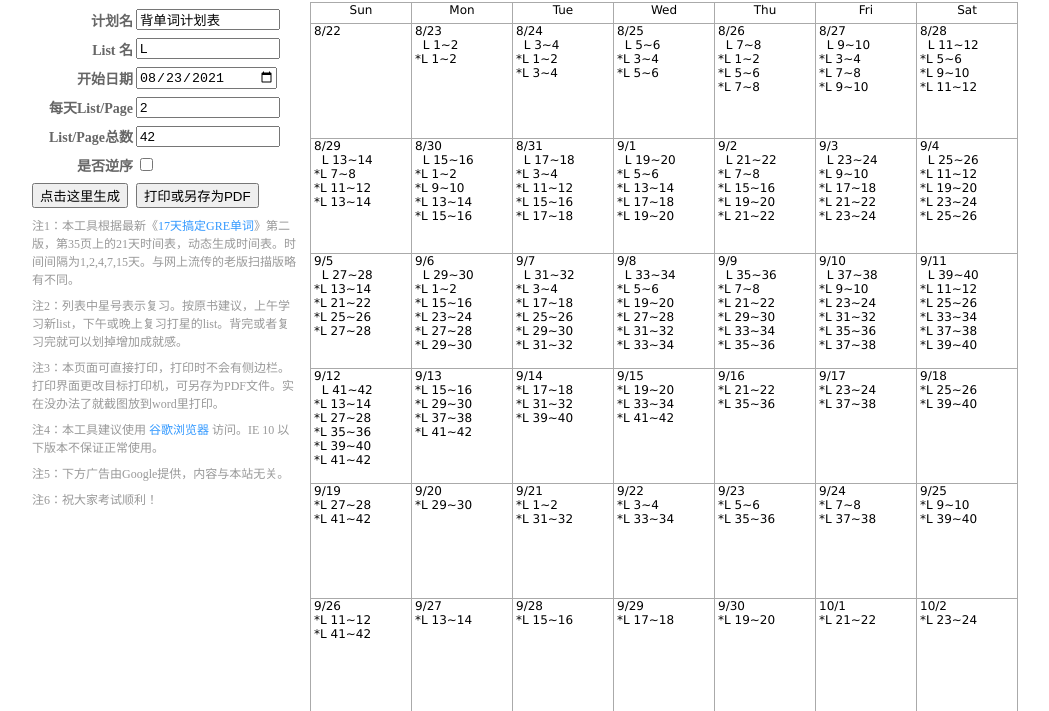
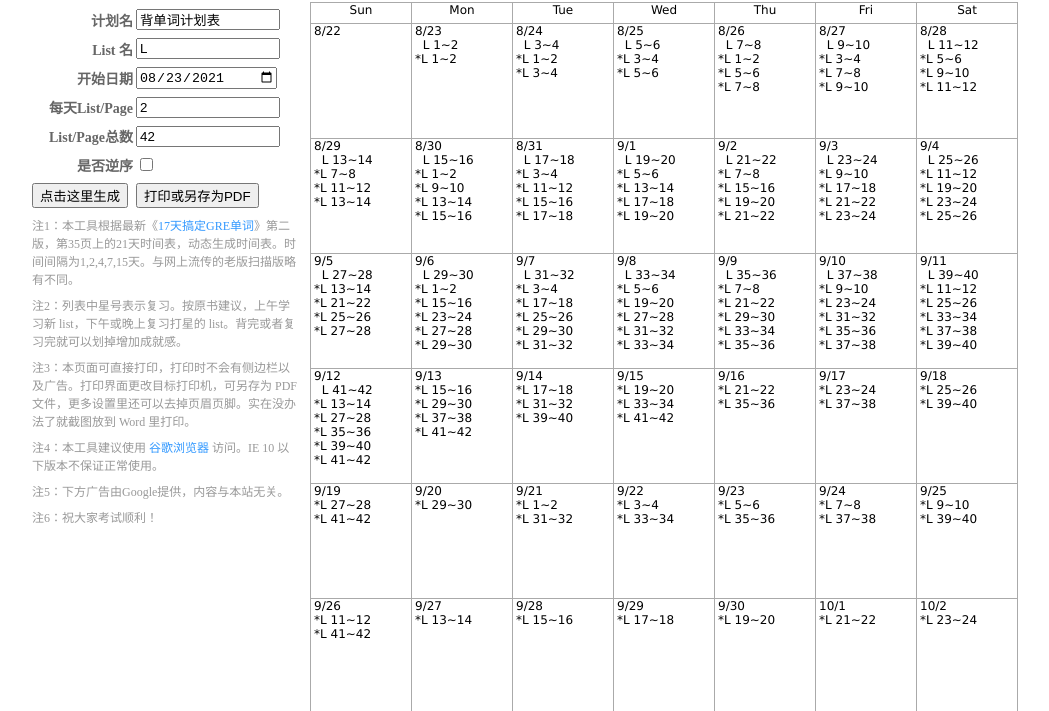
Before and after one commit to shawphy/exam4us, a plain HTML site: page index.html in a window 1280 px wide. Shown: the part 87-798 px from the top of the page, without its empty margins (116-1165 px from the left). Drawn offline with nearby package versions, Linux system fonts and the light colour scheme.

Commit message:
Update index.html

```diff
--- a/index.html
+++ b/index.html
@@ -59,10 +59,10 @@
 <tr><th>每天List/Page</th><td><input id="listPerDay"></td></tr>
 <tr><th>List/Page总数</th><td><input id="totalList"><br></td></tr>
 <tr><th>是否逆序</th><td><input id="reverse" type="checkbox"></td></tr>
-<tr><td><button id="generate">点击这里生成</button></td><td><button type="button" title="在打印对话框中，更改目标打印机，可以另存为PDF文件。" onclick="javascript:window.print()">打印或另存为PDF</button></td></tr>
+<tr><td><button id="generate">点击这里生成</button></td><td><button type="button" title="在打印对话框中，更改目标打印机，可以另存为 PDF 文件。" onclick="javascript:window.print()">打印或另存为PDF</button></td></tr>
 <tr><td colspan=2>注1：本工具根据最新《<a href="https://www.amazon.cn/gp/product/B0011C0ZQ0/ref=as_li_ss_tl?ie=UTF8&camp=536&creative=3132&creativeASIN=B0011C0ZQ0&linkCode=as2&tag=shawphy-23">17天搞定GRE单词</a>》第二版，第35页上的21天时间表，动态生成时间表。时间间隔为1,2,4,7,15天。与网上流传的老版扫描版略有不同。</td></tr>
-<tr><td colspan=2>注2：列表中星号表示复习。按原书建议，上午学习新list，下午或晚上复习打星的list。背完或者复习完就可以划掉增加成就感。</td></tr>
-<tr><td colspan=2>注3：本页面可直接打印，打印时不会有侧边栏。打印界面更改目标打印机，可另存为PDF文件。实在没办法了就截图放到word里打印。</td></tr>
+<tr><td colspan=2>注2：列表中星号表示复习。按原书建议，上午学习新 list，下午或晚上复习打星的 list。背完或者复习完就可以划掉增加成就感。</td></tr>
+<tr><td colspan=2>注3：本页面可直接打印，打印时不会有侧边栏以及广告。打印界面更改目标打印机，可另存为 PDF 文件，更多设置里还可以去掉页眉页脚。实在没办法了就截图放到 Word 里打印。</td></tr>
 <tr><td colspan=2>注4：本工具建议使用 <a href="https://www.google.com/intl/zh-CN/chrome/browser/">谷歌浏览器</a> 访问。IE 10 以下版本不保证正常使用。 </td></tr>
 <tr><td colspan=2>注5：下方广告由Google提供，内容与本站无关。</td></tr>
 <tr><td colspan=2>注6：祝大家考试顺利！</td></tr>
```
